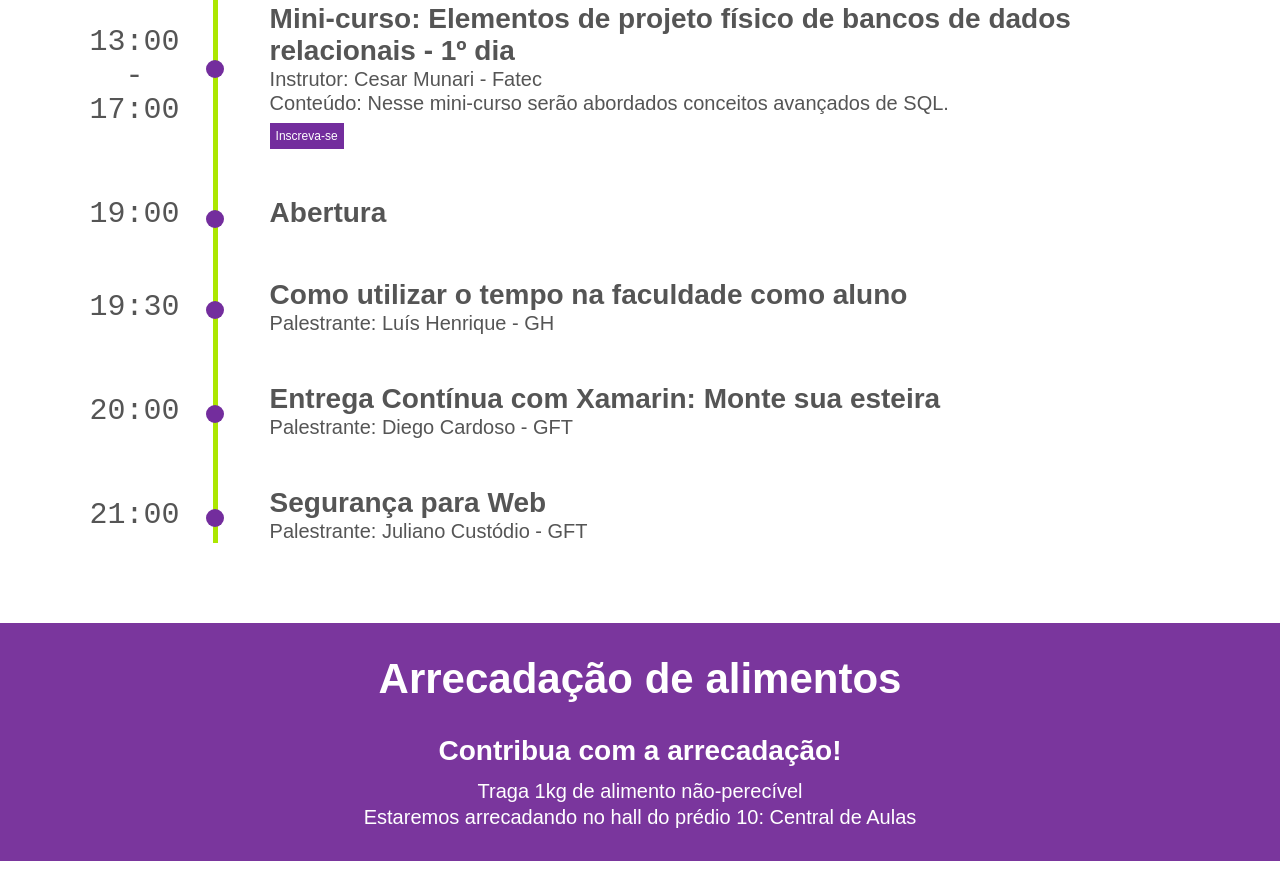
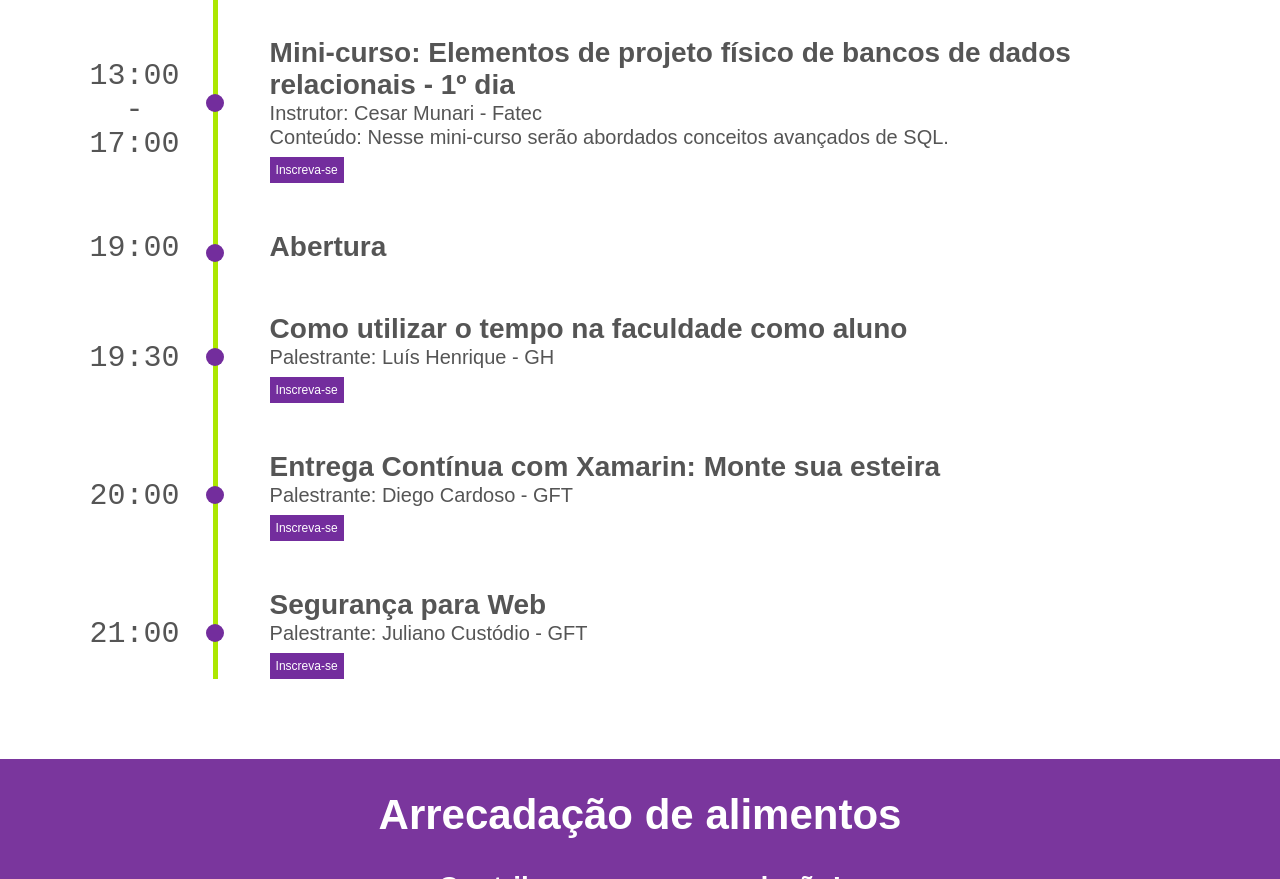
Before and after one commit to FatecSorocaba/semana-da-tecnologia, a website: page index.html in a window 1280 px wide. Shown: the part 1603-2482 px from the top of the page. Drawn offline with Linux system fonts and the light colour scheme; some packages are replaced by stand-ins of ours; a web font is replaced by a local one.

Commit message:
Add links to registration forms of lectures

```diff
--- a/index.html
+++ b/index.html
@@ -64,6 +64,7 @@
                    <div>
                      <strong>Currículo + Carreira + Entrevistas</strong>
                      <p>Palestrante: Gabriel Jacquier - Tegra</p>
+                     <a href="https://docs.google.com/forms/d/e/1FAIpQLSdWDmB61A09hd-IZRK3qNQN4-TXC4d72m8PseT663PqAt0sOg/viewform" target="_blank" rel="noopener noreferrer">Inscreva-se</a>
                    </div>
                  </li>
                  <li>
@@ -101,6 +102,7 @@
                    <div>
                      <strong>Como utilizar o tempo na faculdade como aluno</strong>
                      <p>Palestrante: Luís Henrique - GH</p>
+                     <a href="https://docs.google.com/forms/d/e/1FAIpQLSdynDMJhQ5c9RckoijQFRIqEvMeYRkbNAIf6BrDS6ovnV3afg/viewform" target="_blank" rel="noopener noreferrer">Inscreva-se</a>
                    </div>
                  </li>
                  <li>
@@ -108,6 +110,7 @@
                    <div>
                      <strong>Entrega Contínua com Xamarin: Monte sua esteira</strong>
                      <p>Palestrante: Diego Cardoso - GFT</p>
+                     <a href="https://docs.google.com/forms/d/e/1FAIpQLSfCYaKAQHHvo5yiCXYmZL358GzL0E10rNRJrbyYS1OY3noSkQ/viewform" target="_blank" rel="noopener noreferrer">Inscreva-se</a>
                    </div>
                  </li>
                  <li>
@@ -115,6 +118,7 @@
                    <div>
                      <strong>Segurança para Web</strong>
                      <p>Palestrante: Juliano Custódio - GFT</p>
+                     <a href="https://docs.google.com/forms/d/e/1FAIpQLSfI3Wx_i3xzIOs1QOll-UuPNeneVqwBRj0qa54vAX7TvbhnHw/viewform" target="_blank" rel="noopener noreferrer">Inscreva-se</a>
                    </div>
                  </li>
                </ul>
@@ -129,6 +133,7 @@
                    <div>
                      <strong>Conheça o pinguim: como começar a usar o linux</strong>
                      <p>Palestrante: Fernando Miranda - Fatec</p>
+                     <a href="https://docs.google.com/forms/d/e/1FAIpQLScdbVXy805-YTzG3T5zsih0cb8ApHF_WymakuyhQPJE03vc8A/viewform" target="_blank" rel="noopener noreferrer">Inscreva-se</a>
                    </div>
                  </li>
                  <li>
@@ -154,6 +159,7 @@
                    <div>
                      <strong>IoT - Internet das Coisas</strong>
                      <p>Palestrante: Alexis da Rocha - IBM</p>
+                     <a href="https://docs.google.com/forms/d/e/1FAIpQLSewL6NeFEe2KKubEowgmj_rpCbYus8RADXMUKT0aFaUEbs9fQ/viewform" target="_blank" rel="noopener noreferrer">Inscreva-se</a>
                    </div>
                  </li>
                  <li>
@@ -161,6 +167,7 @@
                    <div>
                      <strong>Startups e execução(ou sobre competir com Uber e Blablacar)</strong>
                      <p>Palestrante: André Mitsuoka - Cabify</p>
+                     <a href="https://docs.google.com/forms/d/e/1FAIpQLSdHwRTP7ujVzWuYVUlgqgDC_BG_JhBckop0QnOKMOhp_bu98w/viewform" target="_blank" rel="noopener noreferrer">Inscreva-se</a>
                    </div>
                  </li>
                  <li>
@@ -168,6 +175,7 @@
                    <div>
                      <strong>Gestão de times ágeis</strong>
                      <p>Palestrante: Dora Mukudai - GFT</p>
+                     <a href="https://docs.google.com/forms/d/e/1FAIpQLSfLnmpnm4CwEaZFfWAIbzwu6eFH-8IAYSG2mXvnh-H__5jmgA/viewform" target="_blank" rel="noopener noreferrer">Inscreva-se</a>
                    </div>
                  </li>
                  <li>
@@ -209,6 +217,7 @@
                    <div>
                      <strong>Cassandra setup for java developers</strong>
                      <p>Palestrante: Bruno Tinoco - GFT</p>
+                     <a href="https://docs.google.com/forms/d/e/1FAIpQLSe9ERvJ9LuOb6_Ym4yLg9T_ipJJ9TpX-XGQAHWaGT62iduGVA/viewform" target="_blank" rel="noopener noreferrer">Inscreva-se</a>
                    </div>
                  </li>
                  <li>
@@ -216,6 +225,7 @@
                    <div>
                      <strong>Mostra de pitchs (vídeos) dos modelos de negócios da Fatec Sorocaba para o Inova Paula Souza</strong>
                      <p>Palestrante: Mazé Cardozo - Fatec</p>
+                     <a href="https://docs.google.com/forms/d/e/1FAIpQLSeUytT4MqrObfi0_1ikPTCkvGklj1tYE5JGEl6-dNIm4wLWVg/viewform" target="_blank" rel="noopener noreferrer">Inscreva-se</a>
                    </div>
                  </li>
                  <li>
@@ -241,6 +251,7 @@
                    <div>
                      <strong>Mercado de trabalho para desenvolvedores de software</strong>
                      <p>Palestrante: Carlos Mattos - GFT</p>
+                     <a href="https://docs.google.com/forms/d/e/1FAIpQLSfF_K7NrQZ41kvuCjUVYgEWEqGL7AmTUzcWxD0eh2knOdcqkw/viewform" target="_blank" rel="noopener noreferrer">Inscreva-se</a>
                    </div>
                  </li>
                  <li>
@@ -248,6 +259,7 @@
                    <div>
                      <strong>Mostra de pitchs (vídeos) dos modelos de negócios da Fatec Sorocaba para o Inova Paula Souza</strong>
                      <p>Palestrante: Mazé Cardozo - Fatec</p>
+                     <a href="https://docs.google.com/forms/d/e/1FAIpQLSf4KOGybGABHFFED7Mai8M3daEfqGvdpxnmbJ-ZkAo8Pxk5nQ/viewform" target="_blank" rel="noopener noreferrer">Inscreva-se</a>
                    </div>
                  </li>
                  <li>
@@ -255,6 +267,7 @@
                    <div>
                      <strong>Cloud Open Source com OpenStack</strong>
                      <p>Palestrante: Rodrigo Barbieri - FIT</p>
+                     <a href="https://docs.google.com/forms/d/e/1FAIpQLSc3Z5_Ry9NXJPaBpn_SUpuRTS6TnIRV8UEenFQK3wEtWaoxmw/viewform" target="_blank" rel="noopener noreferrer">Inscreva-se</a>
                    </div>
                  </li>
                  <li>
@@ -262,6 +275,7 @@
                    <div>
                      <strong>Tecnologia, Comunidade e Mulheres - Tudo Junto e Misturado</strong>
                      <p>Palestrante: Bianca Brancaleone - Eu Compraria!</p>
+                     <a href="https://docs.google.com/forms/d/e/1FAIpQLScJ7CBJgccV7h56IkCeQP9TSv1nWd99pDE21x4Wg8T4txhLpQ/viewform" target="_blank" rel="noopener noreferrer">Inscreva-se</a>
                    </div>
                  </li>
                  <li>
@@ -303,6 +317,7 @@
                    <div>
                      <strong>Como Organizar a Semana de Tecnologia em 2017</strong>
                      <p>Palestrante: André Cristian de Oliveira - Fatec</p>
+                     <a href="https://docs.google.com/forms/d/e/1FAIpQLSeKwvoWB3f_yw7xXkCCpQ-RJMI_1UGeKVBCvSs6qQRxDJr3qA/viewform" target="_blank" rel="noopener noreferrer">Inscreva-se</a>
                    </div>
                  </li>
                  <li>
@@ -328,6 +343,7 @@
                    <div>
                      <strong>AWS e Google Cloud: Introdução à carreira de dev ops</strong>
                      <p>Palestrante: Aldren Moraes - Luizalabs </p>
+                     <a href="https://docs.google.com/forms/d/e/1FAIpQLSe-FPhzoF_1dCjI3JgH-JK2hWY3eVjWnGKFQ4S3q7x3wGS4FQ/viewform" target="_blank" rel="noopener noreferrer">Inscreva-se</a>
                    </div>
                  </li>
                  <li>
@@ -335,6 +351,7 @@
                    <div>
                      <strong>Building an International Career, from Sorocaba to the World</strong>
                      <p>Palestrante: Lucas Renan - fromAtoB / Guru Sorocaba</p>
+                     <a href="https://docs.google.com/forms/d/e/1FAIpQLSe8EKwZg-bAMPFN67KRY0wH0IXZSn-Zi8nYCB9e1pCFJjI6kw/viewform" target="_blank" rel="noopener noreferrer">Inscreva-se</a>
                    </div>
                  </li>
                  <li>
@@ -376,6 +393,7 @@
                    <div>
                      <strong>Programação Competitiva</strong>
                      <p>Palestrante: Cesar Munari - Fatec</p>
+                     <a href="https://docs.google.com/forms/d/e/1FAIpQLSfcIkbR0BoJ0On-gYbpInrNzvQ3lM0fIP26FAjFOuDha2117A/viewform" target="_blank" rel="noopener noreferrer">Inscreva-se</a>
                    </div>
                  </li>
                  <li>
@@ -401,6 +419,7 @@
                    <div>
                      <strong>Palestras Relâmpago</strong>
                      <p>Uma sessão de palestras rápidas sobre: entrevista&currículo, read search and ask, parque tecnológico, silicon valley, UX, comunidade, pokemon go, deep web&tor, netflix, freela e programação competitiva</p>
+                     <a href="https://docs.google.com/forms/d/e/1FAIpQLSfl28HIi9EZE-z69snJ1WpeEJk5EBlgcQRaCLVP5cxpfOgLsw/viewform" target="_blank" rel="noopener noreferrer">Inscreva-se</a>
                    </div>
                  </li>
                  <li>
@@ -410,6 +429,7 @@
                      <p>
                        Mercado de T.I. Debate aberto sobre as dificuldades e caminhos para entrar no mercado de T.I.
                      </p>
+                     <a href="https://docs.google.com/forms/d/e/1FAIpQLSf19XF1991GMWeiFwILqg2ZFnGw-oqtAbLcntIVq1JOrv3nwA/viewform" target="_blank" rel="noopener noreferrer">Inscreva-se</a>
                    </div>
                  </li>
                  <li>
```
